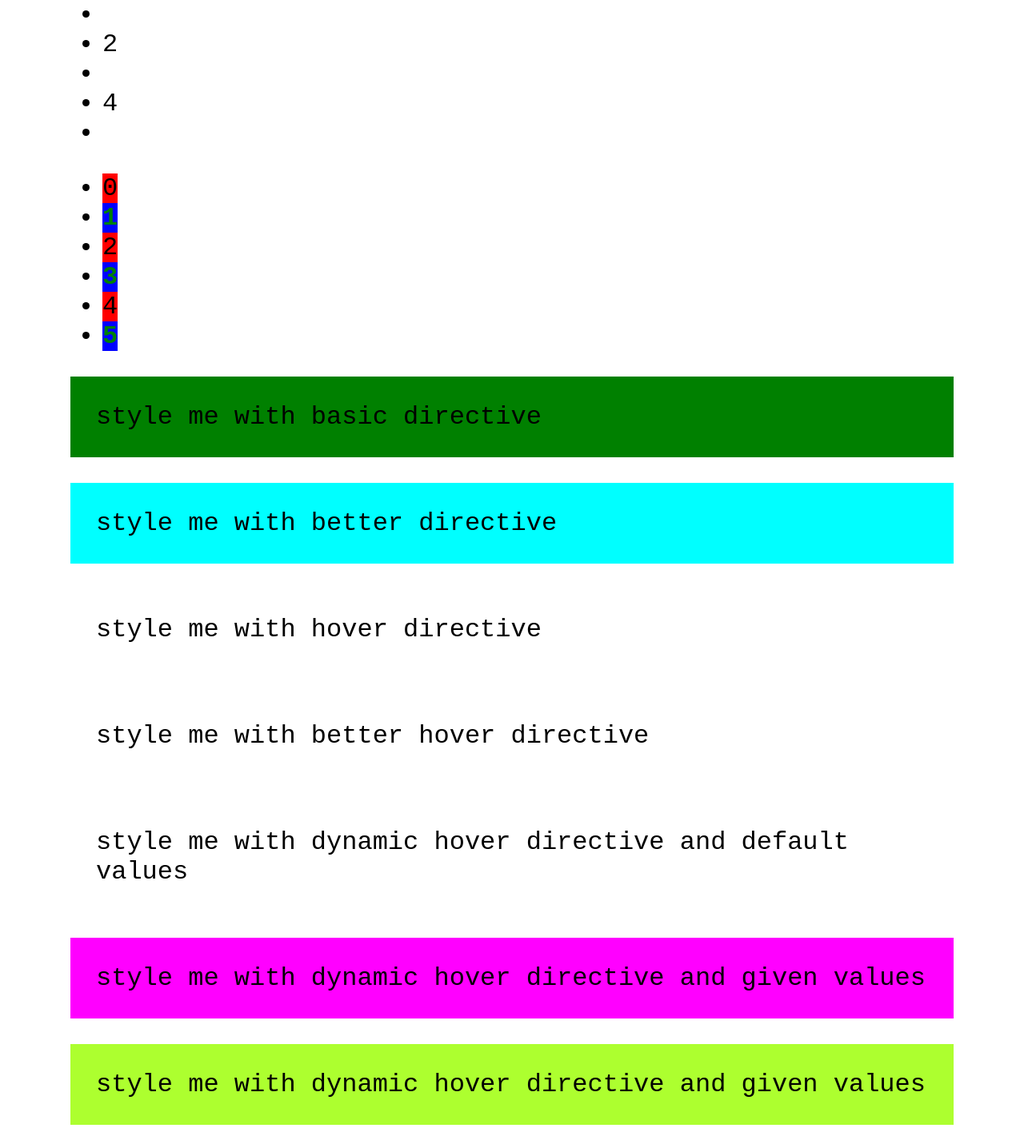
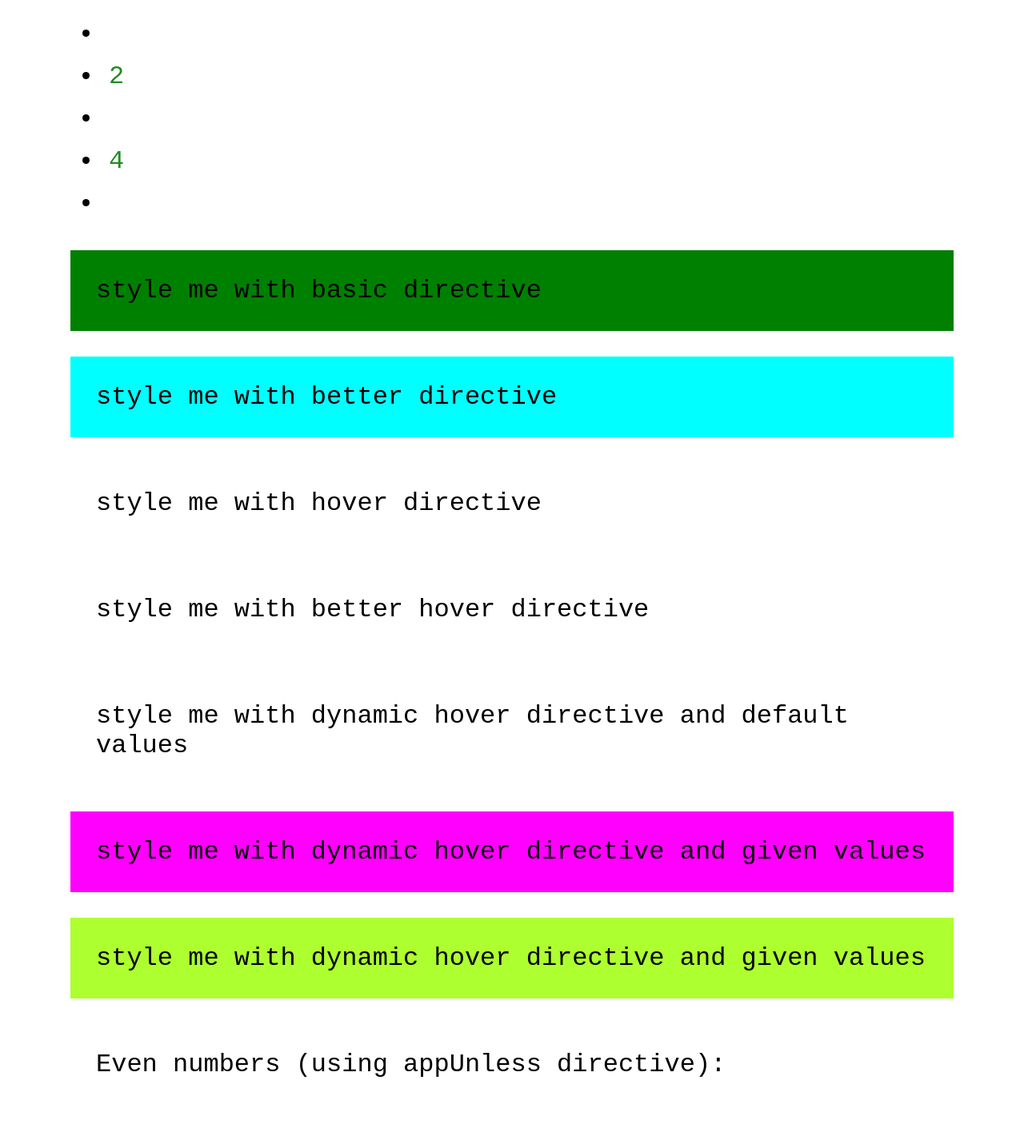
Before and after one commit to divineLush/ng-directives, an Angular app: page / in a window 1280 px wide. Shown: the part 244-1670 px from the top of the page at 80% size. Built offline with nearby package versions, Linux system fonts and the light colour scheme.

Commit message:
building structural directive && some styles

```diff
--- a/src/app/app.component.css
+++ b/src/app/app.component.css
@@ -4,17 +4,36 @@ p {
 
 button {
   padding: 1rem;
+  color: #fff;
   border: 0;
-  color: #fff;
-  background: fuchsia;
+  background: limegreen;
   cursor: pointer;
   font-size: 3rem;
+  animation: bg 3.5s infinite ease;
   transition: transform .5s ease;
 }
 
 button:hover,
-button:focus {
+button:active {
   transform: scale(1.1);
+}
+
+@keyframes bg {
+  0% {
+    background: limegreen;
+  }
+
+  50% {
+    background: fuchsia;
+  }
+
+  100% {
+    background: limegreen;
+  }
+}
+
+li {
+  padding: .5rem;
 }
 
 .odd {
--- a/src/app/app.component.html
+++ b/src/app/app.component.html
@@ -1,16 +1,11 @@
 <div>
-  <button (click)="onlyOdd = !onlyOdd">Only show odd numbers</button>
-  <ul>
-    <li *ngFor="let number of numbers">
-      <span *ngIf="number % 2 === 0">{{ number }}</span>
-    </li>
-  </ul>
+  <button (click)="onlyOdd = !onlyOdd">Only show {{ onlyOdd ? 'even' : 'odd' }} numbers</button>
   <ul>
     <li *ngFor="let number of numbers">
       <span
         [ngClass]="{ odd: number % 2 !== 0 }"
-        [ngStyle]="{ background: number % 2 === 0 ? 'red' : 'blue' }"
-        *ngIf="onlyOdd ? number % 2 !== 0 : true"
+        [ngStyle]="{ color: number % 2 === 0 ? 'forestgreen' : 'lightpink' }"
+        *ngIf="onlyOdd ? number % 2 !== 0 : number % 2 === 0"
       >
         {{ number }}
       </span>
@@ -28,13 +23,11 @@
        Why does Angular need to know that it's a structural directive?
        Behind the scenes Angular will transform them into something else. -->
   <!-- This is what the * transforms to: -->
+  <p>Even numbers (using appUnless directive):</p>
   <ul>
     <li *ngFor="let number of numbers">
-      <ng-template [ngIf]="onlyOdd ? number % 2 !== 0 : true">
-        <span
-          [ngClass]="{ odd: number % 2 !== 0 }"
-          [ngStyle]="{ background: number % 2 === 0 ? 'red' : 'blue' }"
-        >
+      <ng-template [appUnless]="number % 2 !== 0">
+        <span>
           {{ number }}
         </span>
       </ng-template>
--- a/src/app/app.module.ts
+++ b/src/app/app.module.ts
@@ -7,6 +7,7 @@ import BetterHighLightDirective from '../app/better-highlight/better-highlight.d
 import HoverHighLightDirective from '../app/hover-highlight/hover-highlight.directive';
 import BetterHoverHighlightDirective from '../app/better-hover/better-hover.directive';
 import DynamicHoverHighlightDirective from '../app/dynamic-hover/dynamic-hover.directive';
+import UnlessDirective from '../app/unless/unless.directive';
 
 @NgModule({
   declarations: [
@@ -16,6 +17,7 @@ import DynamicHoverHighlightDirective from '../app/dynamic-hover/dynamic-hover.d
     HoverHighLightDirective,
     BetterHoverHighlightDirective,
     DynamicHoverHighlightDirective,
+    UnlessDirective,
   ],
   imports: [
     BrowserModule
--- /dev/null
+++ b/src/app/unless/unless.directive.ts
@@ -0,0 +1,27 @@
+import { Directive, Input, TemplateRef, ViewContainerRef } from '@angular/core';
+
+@Directive({
+  selector: '[appUnless]',
+})
+class UnlessDirective {
+  // regular setter
+  // gets called every time the "condition" property changes
+  // directive name and propery name gotta be same
+  @Input() set appUnless(condition: boolean) {
+    if (!condition) {
+      // create view(passed template) inside container
+      this.viewContainerRef.createEmbeddedView(this.templateRef);
+    } else {
+      this.viewContainerRef.clear();
+    }
+  }
+
+  // everything will be transforemed to <ng-template> in the end
+  // so we get templateRef here
+  constructor(
+    private templateRef: TemplateRef<any>,
+    private viewContainerRef: ViewContainerRef,
+  ) {}
+}
+
+export default UnlessDirective;
```
